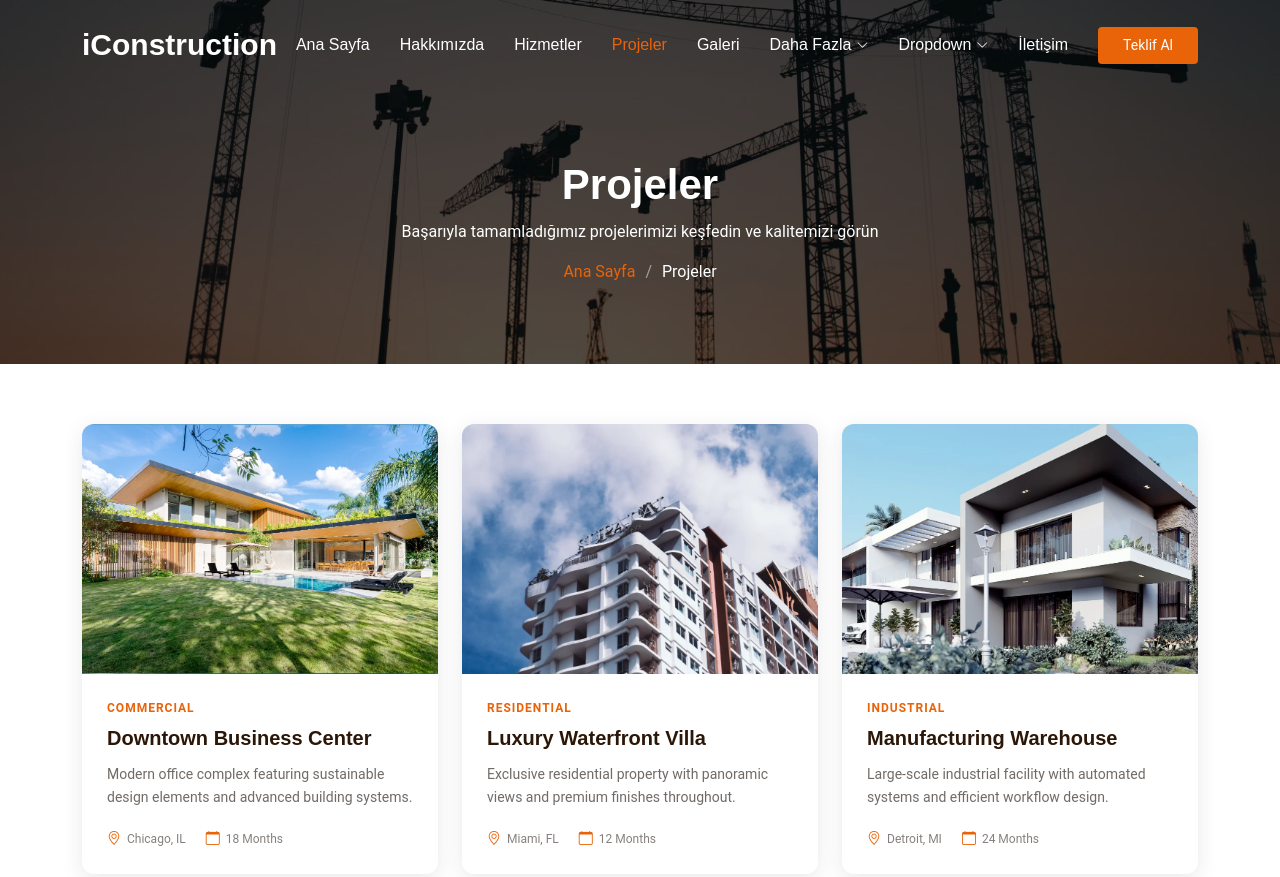
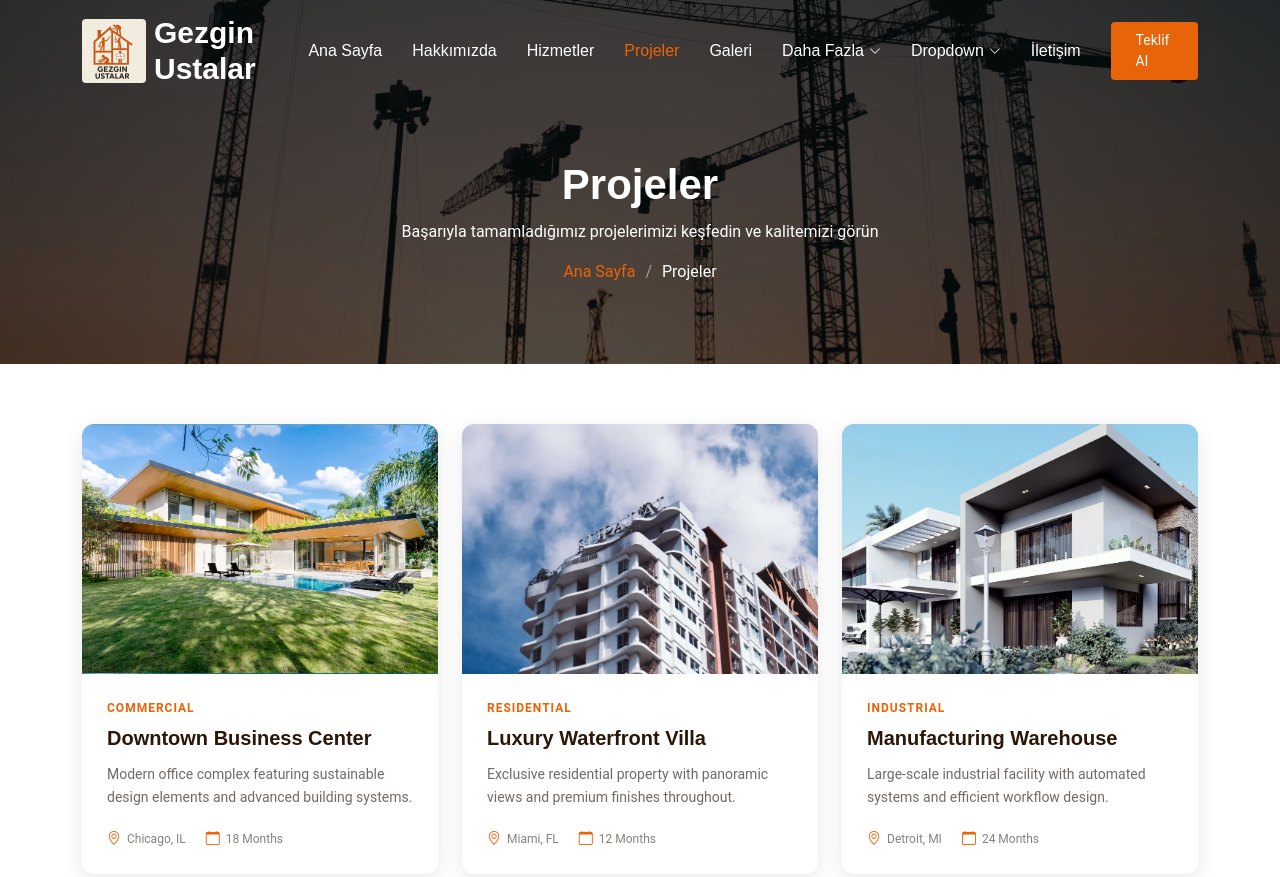
Before and after one commit to aliasttt/insaat, a plain HTML site: page projects.html in a window 1280 px wide. Shown: the top 877 px of the page. Drawn offline with Linux system fonts and the light colour scheme.

Commit message:
first commit

```diff
--- a/about.html
+++ b/about.html
@@ -9,8 +9,8 @@
   <meta name="keywords" content="gezgin ustalar, tadilat, dekorasyon, dış cephe, mantolama, İstanbul">
 
   <!-- Favicons -->
-  <link href="assets/img/favicon.png" rel="icon">
-  <link href="assets/img/apple-touch-icon.png" rel="apple-touch-icon">
+  <link href="assets/img/logo.jpg" rel="icon" type="image/jpeg">
+  <link href="assets/img/logo.jpg" rel="apple-touch-icon" type="image/jpeg">
 
   <!-- Fonts -->
 
@@ -39,8 +39,7 @@
     <div class="container-fluid container-xl position-relative d-flex align-items-center">
 
       <a href="index.html" class="logo d-flex align-items-center me-auto">
-        <!-- Uncomment the line below if you also wish to use an image logo -->
-        <!-- <img src="assets/img/logo.webp" alt=""> -->
+        <img src="static/logo.jpg" alt="Gezgin Ustalar Logo" class="logo-img me-2">
         <h1 class="sitename">Gezgin Ustalar</h1>
       </a>
 
--- a/assets/css/main.css
+++ b/assets/css/main.css
@@ -66,6 +66,27 @@ body {
   color: var(--default-color);
   background-color: var(--background-color);
   font-family: var(--default-font);
+}
+
+/* Logo Styling */
+.logo-img {
+  height: 100px;
+  width: auto;
+  max-width: 120px;
+  object-fit: contain;
+  border-radius: 4px;
+  transition: transform 0.3s ease;
+}
+
+.logo-img:hover {
+  transform: scale(1.05);
+}
+
+@media (max-width: 768px) {
+  .logo-img {
+    height: 80px;
+    max-width: 100px;
+  }
 }
 
 a {
@@ -160,7 +181,7 @@ h6 {
 }
 
 .header .logo img {
-  max-height: 36px;
+  max-height: 64px;
   margin-right: 8px;
 }
 
--- a/projects.html
+++ b/projects.html
@@ -9,8 +9,8 @@
   <meta name="keywords" content="">
 
   <!-- Favicons -->
-  <link href="assets/img/favicon.png" rel="icon">
-  <link href="assets/img/apple-touch-icon.png" rel="apple-touch-icon">
+  <link href="assets/img/logo.jpg" rel="icon" type="image/jpeg">
+  <link href="assets/img/logo.jpg" rel="apple-touch-icon" type="image/jpeg">
 
   <!-- Fonts -->
 
@@ -39,9 +39,8 @@
     <div class="container-fluid container-xl position-relative d-flex align-items-center">
 
       <a href="index.html" class="logo d-flex align-items-center me-auto">
-        <!-- Uncomment the line below if you also wish to use an image logo -->
-        <!-- <img src="assets/img/logo.webp" alt=""> -->
-        <h1 class="sitename">iConstruction</h1>
+        <img src="static/logo.jpg" alt="Gezgin Ustalar Logo" class="logo-img me-2">
+        <h1 class="sitename">Gezgin Ustalar</h1>
       </a>
 
       <nav id="navmenu" class="navmenu">
```
Also changed, not shown: contact.html (+3 -4 lines), gallery.html (+3 -2 lines), index.html (+3 -4 lines), services.html (+4 -5 lines), assets/img/logo.jpg (added).
